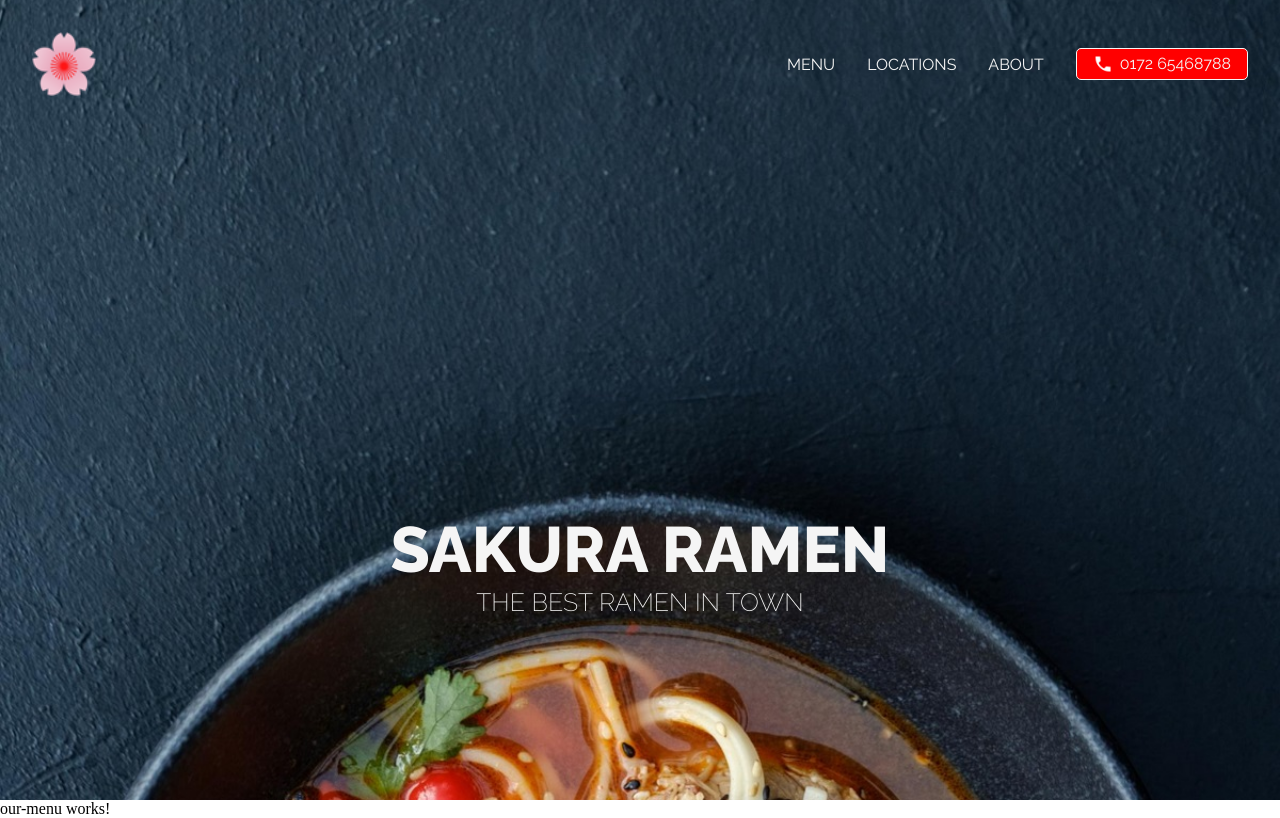
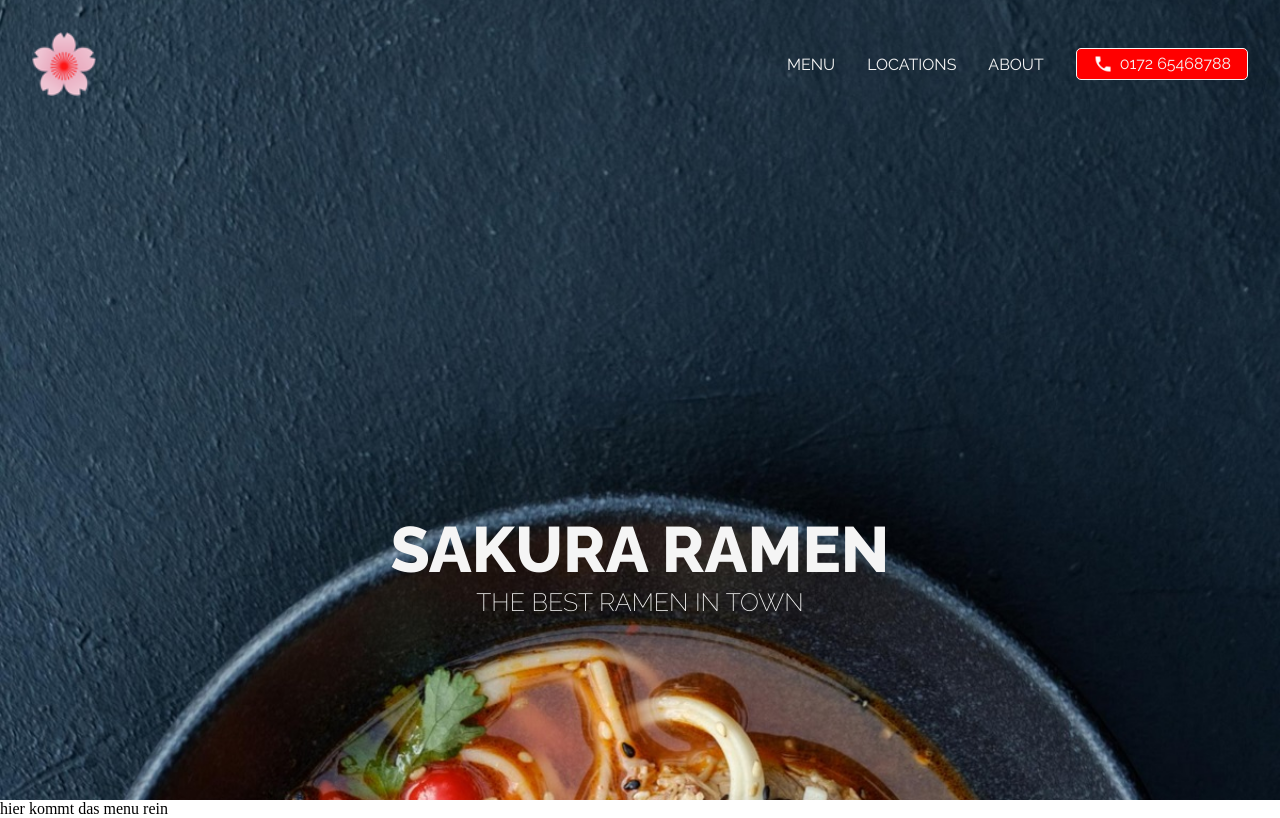
Before and after one commit to M-Nafi/Sakura-Ramen-with-Angular, an Angular app: page / in a window 1280 px wide. Built offline with nearby package versions, Linux system fonts and the light colour scheme.

Commit message:
test our menu

```diff
--- a/src/app/main-content/our-menu/our-menu.component.html
+++ b/src/app/main-content/our-menu/our-menu.component.html
@@ -1 +1 @@
-<p>our-menu works!</p>
+<p>hier kommt das menu rein</p>
```
